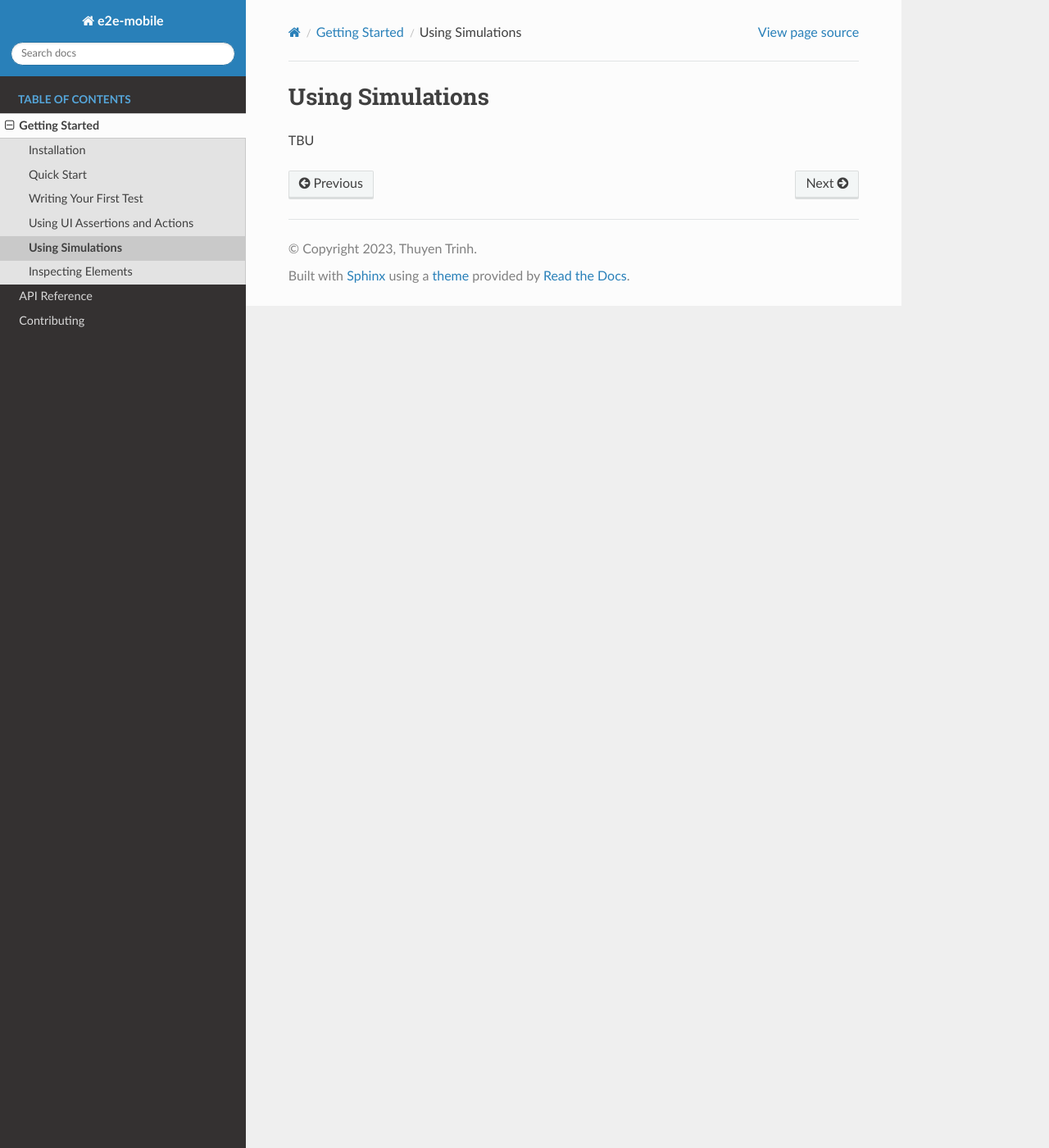
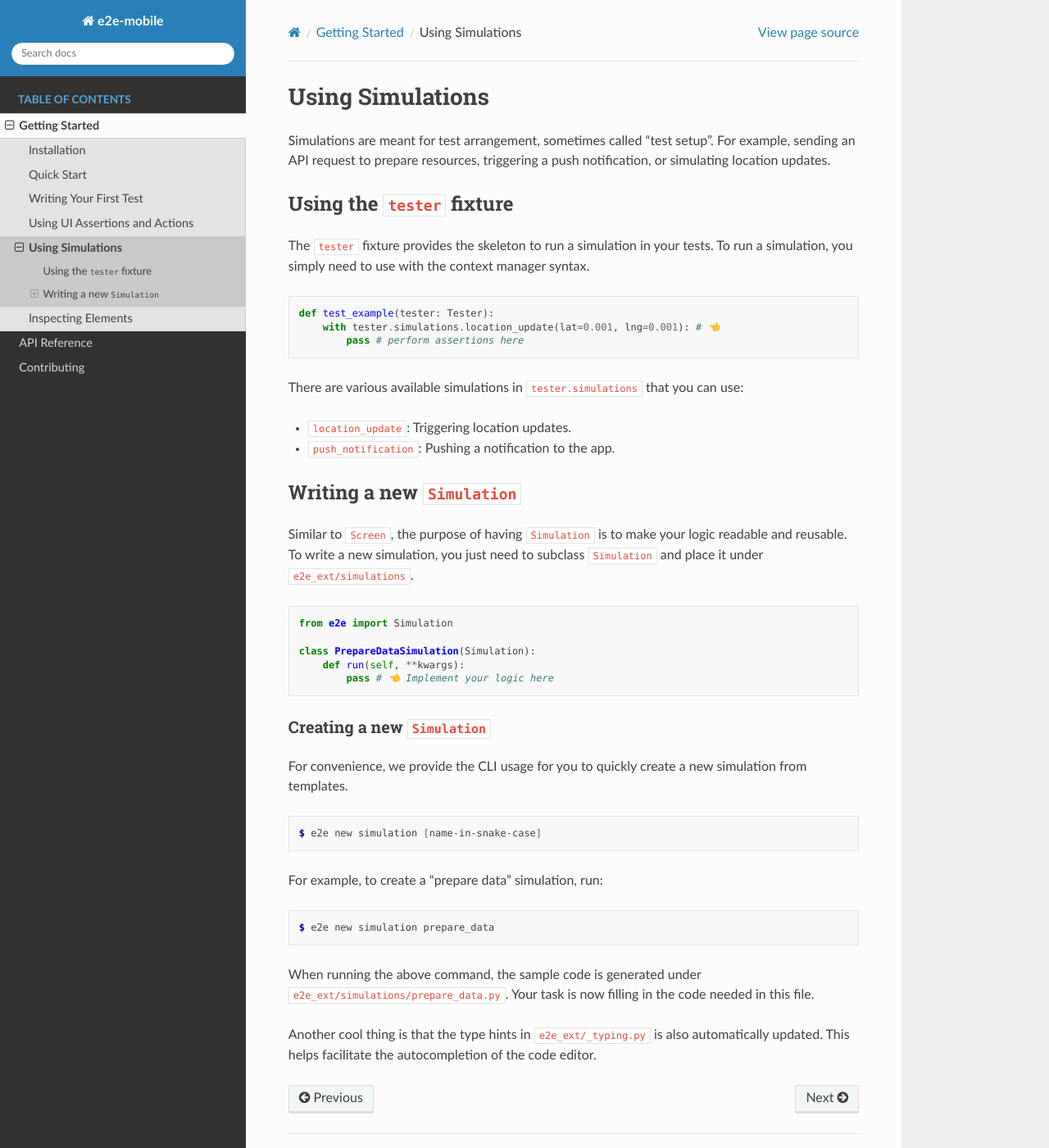
Before and after one commit to trinhngocthuyen/e2e-mobile, a Sphinx documentation site: the page built from docs/getting_started/simulations.rst, in a window 1280 px wide and 1400 px high. Shown: the whole window at 82% size. Built offline with Sphinx 7.4.7 and the Read the Docs theme 2.0.0, drawn with Linux system fonts in a browser that asks for light colours; pages that are not in the unit, such as notebooks, are missing from menus.

Commit message:
DOC: Using simulations

```diff
--- a/docs/getting_started/simulations.rst
+++ b/docs/getting_started/simulations.rst
@@ -1,4 +1,54 @@
 Using Simulations
 =================
 
-TBU
+Simulations are meant for test arrangement, sometimes called "test setup".
+For example, sending an API request to prepare resources, triggering a push notification, or simulating location updates.
+
+Using the ``tester`` fixture
+----------------------------
+
+The ``tester`` fixture provides the skeleton to run a simulation in your tests.
+To run a simulation, you simply need to use with the context manager syntax.
+
+.. code-block:: python
+
+    def test_example(tester: Tester):
+        with tester.simulations.location_update(lat=0.001, lng=0.001): # 👈
+            pass # perform assertions here
+
+There are various available simulations in ``tester.simulations`` that you can use:
+
+- ``location_update``: Triggering location updates.
+- ``push_notification``: Pushing a notification to the app.
+
+Writing a new ``Simulation``
+----------------------------
+
+Similar to ``Screen``, the purpose of having ``Simulation`` is to make your logic readable and reusable. To write a new simulation, you just need to subclass ``Simulation`` and place it under ``e2e_ext/simulations``.
+
+.. code-block:: python
+
+    from e2e import Simulation
+
+    class PrepareDataSimulation(Simulation):
+        def run(self, **kwargs):
+            pass # 👈 Implement your logic here
+
+Creating a new ``Simulation``
+~~~~~~~~~~~~~~~~~~~~~~~~~~~~~
+
+For convenience, we provide the CLI usage for you to quickly create a new simulation from templates.
+
+.. code-block:: console
+
+    $ e2e new simulation [name-in-snake-case]
+
+For example, to create a "prepare data" simulation, run:
+
+.. code-block:: console
+
+    $ e2e new simulation prepare_data
+
+When running the above command, the sample code is generated under ``e2e_ext/simulations/prepare_data.py``. Your task is now filling in the code needed in this file.
+
+Another cool thing is that the type hints in ``e2e_ext/_typing.py`` is also automatically updated. This helps facilitate the autocompletion of the code editor.
```
